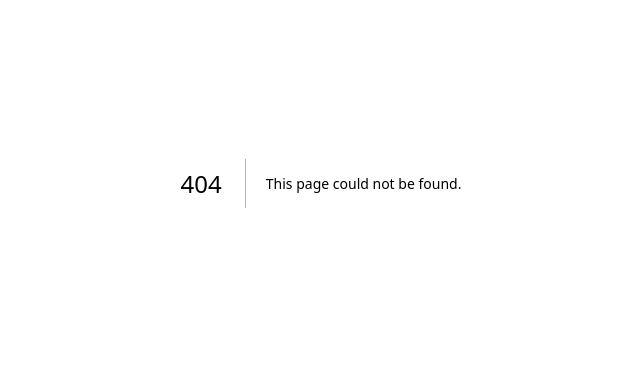
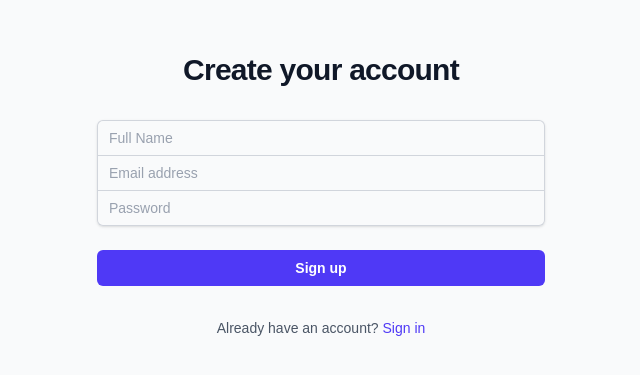
Before and after one commit to edwardrl101/recommendation-system, a Next.js app: page /register in a window 1280 px wide. Before the commit this address had no page. Shown: the part 217-592 px from the top of the page, without its empty margins (319-959 px from the left). Built offline with nearby package versions, Linux system fonts and the light colour scheme.

Commit message:
Add login and registration pages

```diff
--- /dev/null
+++ b/src/app/login/page.tsx
@@ -0,0 +1,108 @@
+"use client";
+
+import { useState, useEffect, Suspense } from "react";
+import { signIn } from "next-auth/react";
+import { useRouter, useSearchParams } from "next/navigation";
+import Link from "next/link";
+
+function LoginForm() {
+    const router = useRouter();
+    const searchParams = useSearchParams();
+    const [formData, setFormData] = useState({
+        email: "",
+        password: "",
+    });
+    const [error, setError] = useState("");
+    const [loading, setLoading] = useState(false);
+    const [success, setSuccess] = useState("");
+
+    useEffect(() => {
+        if (searchParams.get("registered")) {
+            setSuccess("Account created successfully! Please sign in.");
+        }
+    }, [searchParams]);
+
+    const handleSubmit = async (e: React.FormEvent) => {
+        e.preventDefault();
+        setLoading(true);
+        setError("");
+
+        const res = await signIn("credentials", {
+            email: formData.email,
+            password: formData.password,
+            redirect: false,
+        });
+
+        if (res?.error) {
+            setError("Invalid email or password");
+            setLoading(false);
+        } else {
+            router.push("/dashboard");
+        }
+    };
+
+    return (
+        <div className="w-full max-w-md space-y-8">
+            <div>
+                <h2 className="mt-6 text-center text-3xl font-bold tracking-tight text-gray-900">
+                    Sign in to Art Curator
+                </h2>
+            </div>
+            <form className="mt-8 space-y-6" onSubmit={handleSubmit}>
+                <div className="-space-y-px rounded-md shadow-sm">
+                    <div>
+                        <input
+                            type="email"
+                            required
+                            className="relative block w-full rounded-t-md border-0 py-1.5 text-gray-900 ring-1 ring-inset ring-gray-300 placeholder:text-gray-400 focus:z-10 focus:ring-2 focus:ring-inset focus:ring-indigo-600 sm:text-sm sm:leading-6 px-3"
+                            placeholder="Email address"
+                            value={formData.email}
+                            onChange={(e) => setFormData({ ...formData, email: e.target.value })}
+                        />
+                    </div>
+                    <div>
+                        <input
+                            type="password"
+                            required
+                            className="relative block w-full rounded-b-md border-0 py-1.5 text-gray-900 ring-1 ring-inset ring-gray-300 placeholder:text-gray-400 focus:z-10 focus:ring-2 focus:ring-inset focus:ring-indigo-600 sm:text-sm sm:leading-6 px-3"
+                            placeholder="Password"
+                            value={formData.password}
+                            onChange={(e) => setFormData({ ...formData, password: e.target.value })}
+                        />
+                    </div>
+                </div>
+
+                {success && <p className="text-sm text-green-600 font-medium text-center">{success}</p>}
+                {error && <p className="text-sm text-red-600 font-medium text-center">{error}</p>}
+
+                <div>
+                    <button
+                        type="submit"
+                        disabled={loading}
+                        className="group relative flex w-full justify-center rounded-md bg-indigo-600 px-3 py-2 text-sm font-semibold text-white hover:bg-indigo-500 focus-visible:outline focus-visible:outline-2 focus-visible:outline-offset-2 focus-visible:outline-indigo-600 disabled:bg-indigo-400"
+                    >
+                        {loading ? "Signing in..." : "Sign in"}
+                    </button>
+                </div>
+            </form>
+            <div className="text-center">
+                <p className="text-sm text-gray-600">
+                    Don't have an account?{" "}
+                    <Link href="/register" className="font-medium text-indigo-600 hover:text-indigo-500">
+                        Sign up
+                    </Link>
+                </p>
+            </div>
+        </div>
+    );
+}
+
+export default function LoginPage() {
+    return (
+        <div className="flex min-h-screen items-center justify-center bg-gray-50 px-4 py-12 sm:px-6 lg:px-8">
+            <Suspense fallback={<div>Loading...</div>}>
+                <LoginForm />
+            </Suspense>
+        </div>
+    );
+}
--- /dev/null
+++ b/src/app/register/page.tsx
@@ -0,0 +1,107 @@
+"use client";
+
+import { useState } from "react";
+import { useRouter } from "next/navigation";
+import Link from "next/link";
+
+export default function RegisterPage() {
+    const router = useRouter();
+    const [formData, setFormData] = useState({
+        name: "",
+        email: "",
+        password: "",
+    });
+    const [error, setError] = useState("");
+    const [loading, setLoading] = useState(false);
+
+    const handleSubmit = async (e: React.FormEvent) => {
+        e.preventDefault();
+        setLoading(true);
+        setError("");
+
+        try {
+            const res = await fetch("/api/auth/register", {
+                method: "POST",
+                headers: { "Content-Type": "application/json" },
+                body: JSON.stringify(formData),
+            });
+
+            if (res.ok) {
+                router.push("/login?registered=true");
+            } else {
+                const data = await res.json();
+                setError(data.message || "Something went wrong");
+            }
+        } catch (err) {
+            setError("An error occurred. Please try again.");
+        } finally {
+            setLoading(false);
+        }
+    };
+
+    return (
+        <div className="flex min-h-screen items-center justify-center bg-gray-50 px-4 py-12 sm:px-6 lg:px-8">
+            <div className="w-full max-w-md space-y-8">
+                <div>
+                    <h2 className="mt-6 text-center text-3xl font-bold tracking-tight text-gray-900">
+                        Create your account
+                    </h2>
+                </div>
+                <form className="mt-8 space-y-6" onSubmit={handleSubmit}>
+                    <div className="-space-y-px rounded-md shadow-sm">
+                        <div>
+                            <input
+                                type="text"
+                                required
+                                className="relative block w-full rounded-t-md border-0 py-1.5 text-gray-900 ring-1 ring-inset ring-gray-300 placeholder:text-gray-400 focus:z-10 focus:ring-2 focus:ring-inset focus:ring-indigo-600 sm:text-sm sm:leading-6 px-3"
+                                placeholder="Full Name"
+                                value={formData.name}
+                                onChange={(e) => setFormData({ ...formData, name: e.target.value })}
+                            />
+                        </div>
+                        <div>
+                            <input
+                                type="email"
+                                required
+                                className="relative block w-full border-0 py-1.5 text-gray-900 ring-1 ring-inset ring-gray-300 placeholder:text-gray-400 focus:z-10 focus:ring-2 focus:ring-inset focus:ring-indigo-600 sm:text-sm sm:leading-6 px-3"
+                                placeholder="Email address"
+                                value={formData.email}
+                                onChange={(e) => setFormData({ ...formData, email: e.target.value })}
+                            />
+                        </div>
+                        <div>
+                            <input
+                                type="password"
+                                required
+                                className="relative block w-full rounded-b-md border-0 py-1.5 text-gray-900 ring-1 ring-inset ring-gray-300 placeholder:text-gray-400 focus:z-10 focus:ring-2 focus:ring-inset focus:ring-indigo-600 sm:text-sm sm:leading-6 px-3"
+                                placeholder="Password"
+                                value={formData.password}
+                                onChange={(e) => setFormData({ ...formData, password: e.target.value })}
+                            />
+                        </div>
+                    </div>
+
+                    {error && <p className="text-sm text-red-600 font-medium text-center">{error}</p>}
+
+                    <div>
+                        <button
+                            type="submit"
+                            disabled={loading}
+                            className="group relative flex w-full justify-center rounded-md bg-indigo-600 px-3 py-2 text-sm font-semibold text-white hover:bg-indigo-500 focus-visible:outline focus-visible:outline-2 focus-visible:outline-offset-2 focus-visible:outline-indigo-600 disabled:bg-indigo-400"
+                        >
+                            {loading ? "Registering..." : "Sign up"}
+                        </button>
+                    </div>
+                </form>
+                <div className="text-center">
+                    <p className="text-sm text-gray-600">
+                        Already have an account?{" "}
+                        <Link href="/login" className="font-medium text-indigo-600 hover:text-indigo-500">
+                            Sign in
+                        </Link>
+                    </p>
+                </div>
+            </div>
+        </div>
+    );
+}
```
